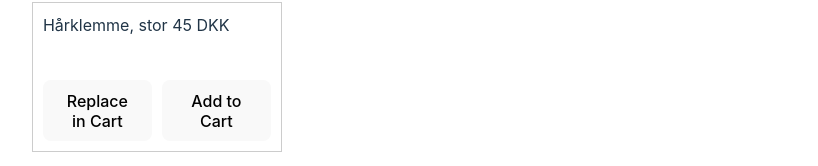
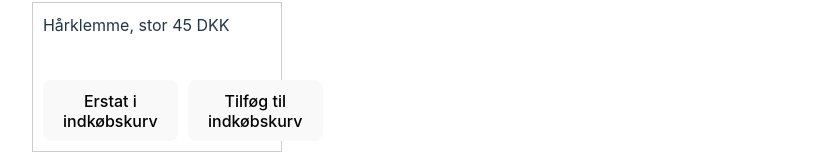
Before and after one commit to Gustavclausen1804/frontend_webtechnology_course, a React (Vite) app: page /cart in a window 1280 px wide. Shown: the part 888-1054 px from the top of the page, without its empty margins (233-1051 px from the left). Built offline with nearby package versions, Linux system fonts and the light colour scheme; no server answers.

Commit message:
smaldane

```diff
--- a/src/UpSellProductItem.tsx
+++ b/src/UpSellProductItem.tsx
@@ -29,7 +29,7 @@ const UpSellProductItem: React.FC<UpSellProductItemProps> = ({ product, onAddToC
       </div>
       <div className="product-actions">
         {
-          <><button onClick={handleReplaceInCart}>Replace in Cart</button><button onClick={handleAddToCart}>Add to Cart</button></>
+          <><button onClick={handleReplaceInCart}>Erstat i indkøbskurv</button><button onClick={handleAddToCart}>Tilføg til indkøbskurv</button></>
         }
       </div>
     </div>
```
Also changed, not shown: 1 other file (tests, documents, lock files or other folders).
